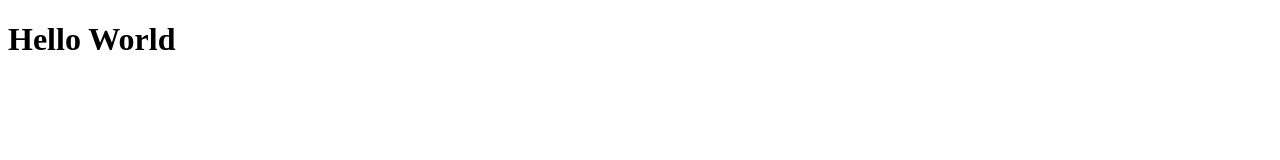
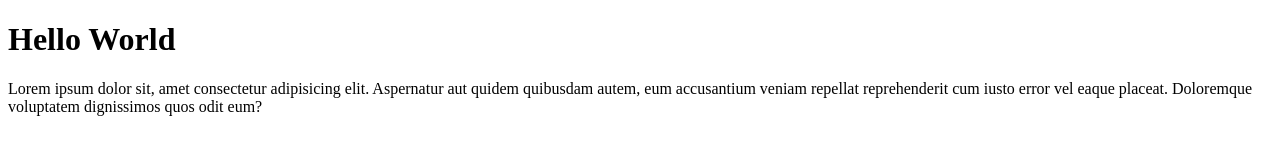
Before and after one commit to bijikatul17/wpu-git-test-2, a plain HTML site: page index.html in a window 1280 px wide. Drawn offline with Linux system fonts and the light colour scheme.

Commit message:
Menambahkan paragraf di file index.html

```diff
--- a/index.html
+++ b/index.html
@@ -8,5 +8,6 @@
   </head>
   <body>
     <h1>Hello World</h1>
+    <p>Lorem ipsum dolor sit, amet consectetur adipisicing elit. Aspernatur aut quidem quibusdam autem, eum accusantium veniam repellat reprehenderit cum iusto error vel eaque placeat. Doloremque voluptatem dignissimos quos odit eum?</p>
   </body>
 </html>
```
